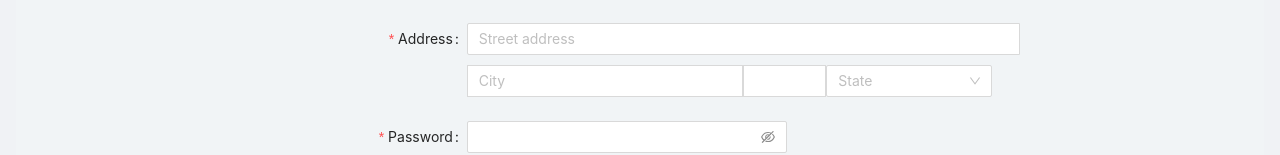
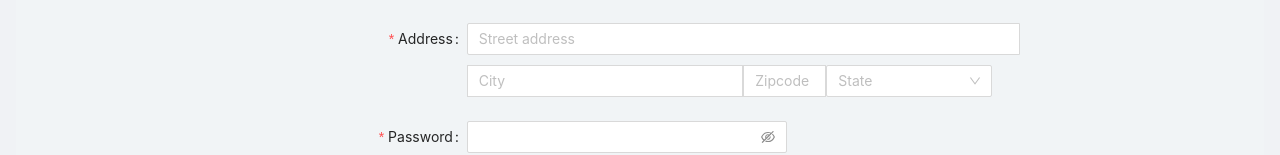
Before and after one commit to info442-group-7/HelpOut, a React (Create React App) app: page /signup in a window 1280 px wide. Shown: the part 439-594 px from the top of the page. Built offline with nearby package versions, Linux system fonts and the light colour scheme; no server answers.

Commit message:
fixed password error pushing to db

```diff
--- a/src/components/UserSignUp/UserSignUpView.jsx
+++ b/src/components/UserSignUp/UserSignUpView.jsx
@@ -11,7 +11,7 @@ const { Option } = Select;
 const UserSignUpView = () => {
   const onFinish = async (values) => {
     console.log('Received values of form: ', values);
-    const authUserResponse = await firebase.app().auth().createUserWithEmailAndPassword(values.email, values.password)
+    const authUserResponse = await firebase.app().auth().createUserWithEmailAndPassword(values.email, values.Password)
     console.log('authuserresponse is ' + authUserResponse)
     const newUserSnapshot = await firebase.database().ref('USER/' + authUserResponse.user.uid).set({  //reference to collection
       // username: name,
@@ -155,7 +155,7 @@ const UserSignUpView = () => {
               noStyle
               rules={[{ required: true, message: 'Your zipcode is required.' }]}
             >
-              <Input style={{ width: '15%' }} type='number' max={99999}/>
+              <Input style={{ width: '15%' }} type='number' max={99999} placeholder="Zipcode"/>
             </Form.Item>
 
             <Form.Item
```
Also changed, not shown: 15 other files (tests, documents, lock files or other folders).
